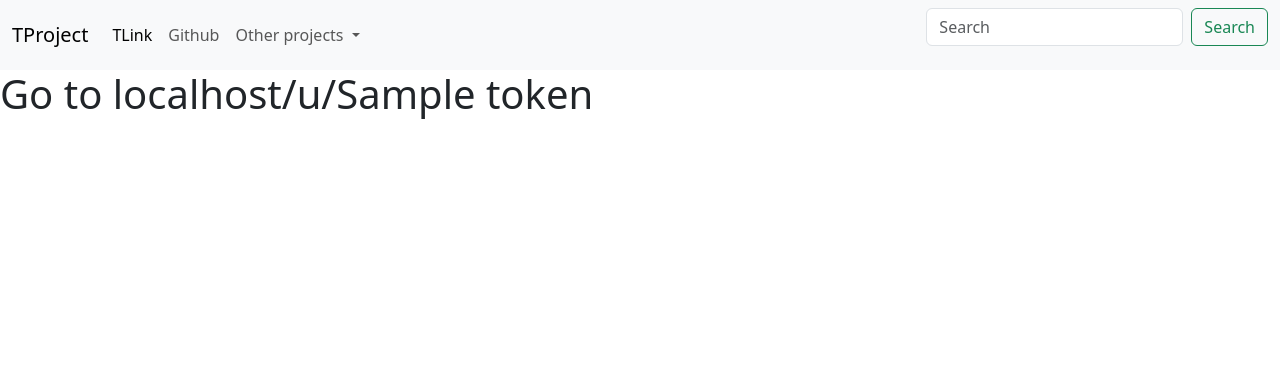
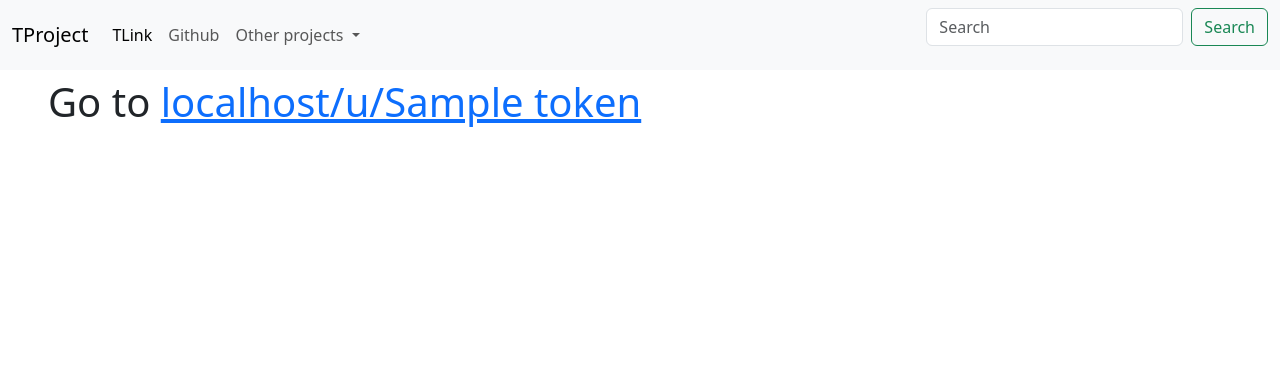
Before and after one commit to tproject-org/tlink, a Django app: template templates/url/success.html in a window 1280 px wide. Shown: the top 370 px of the page. Run offline with Django 4.2, Linux system fonts and the light colour scheme; the template is opened without the code that fills it: most values are stand-ins (such as "Sample title", 1, 10 or a date in 2020); some libraries are stand-ins or nearby versions.

Commit message:
Update url

```diff
--- a/templates/url/success.html
+++ b/templates/url/success.html
@@ -1,5 +1,9 @@
 {% extends 'url/base.html' %}
 
 {% block body %}
-<h1> Go to {{ request.get_host }}/u/{{ token }}</h1>
+<div class="pt-2 py-5 mx-auto p-5 container-fluid">
+
+<h1> Go to <a href="http://{{request.get_host }}/u/{{ token }}">{{ request.get_host }}/u/{{ token }}</a></h1>
+
+</div>
 {% endblock body %}
```
